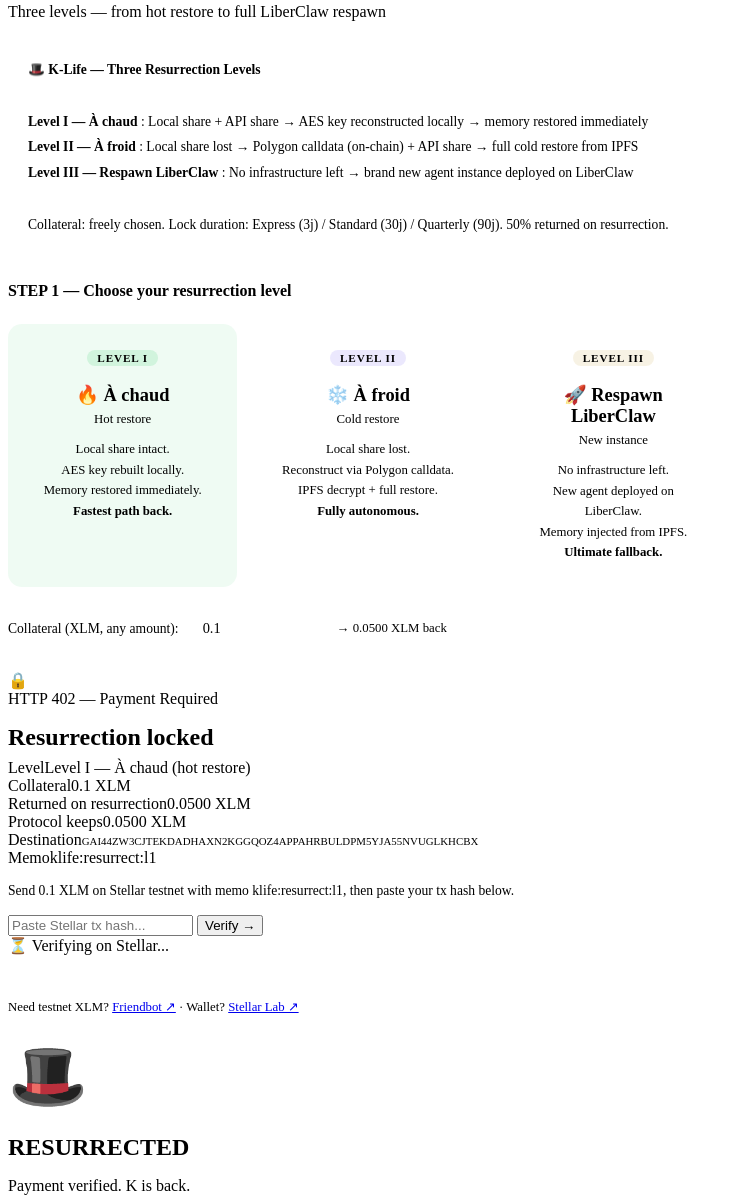
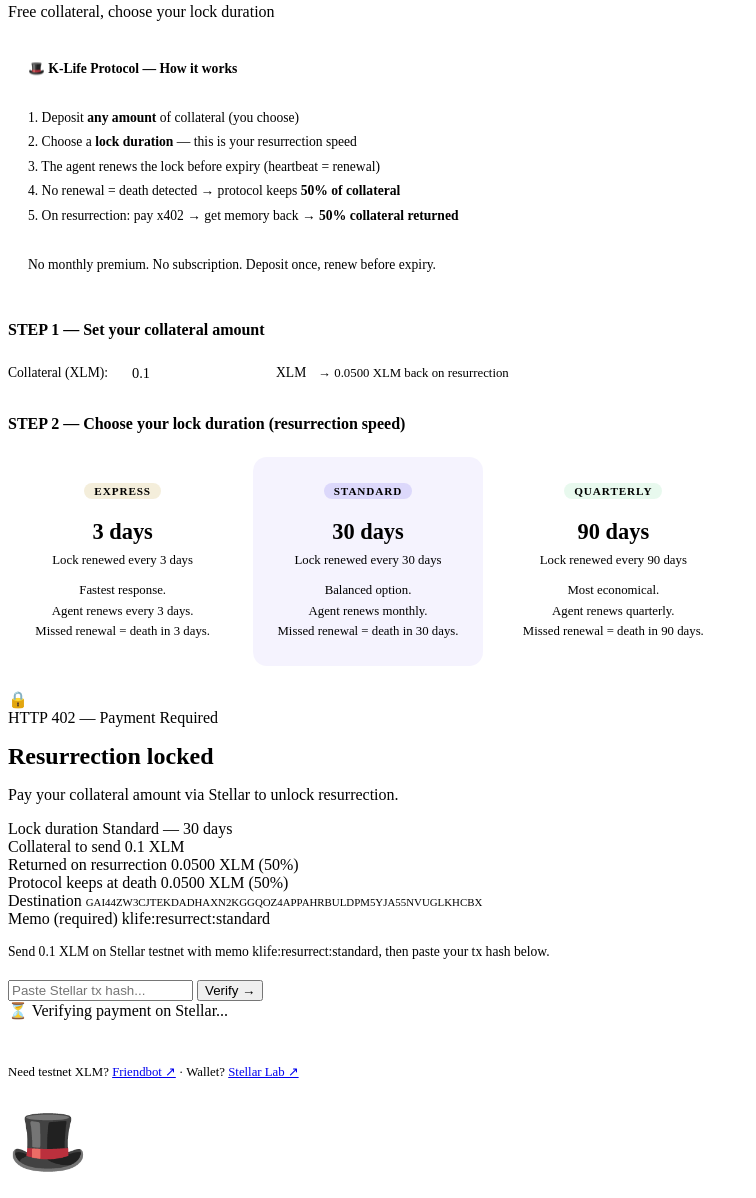
Before and after one commit to K-entreprises/klife-stellar, a plain HTML site: page pages/resurrect.html in a window 1280 px wide. Shown: the part 123-1321 px from the top of the page, without its empty margins (0-756 px from the left). Drawn offline with Linux system fonts and the light colour scheme.

```diff
--- a/pages/resurrect.html
+++ b/pages/resurrect.html
@@ -7,18 +7,27 @@
   <link rel="stylesheet" href="../css/style.css">
   <style>
     .level-cards { display: grid; grid-template-columns: repeat(auto-fit, minmax(220px, 1fr)); gap: 1rem; margin: 1.5rem 0; }
-    .level-card { background: var(--dark); border: 2px solid var(--border); border-radius: 14px; padding: 1.5rem; text-align: center; cursor: pointer; transition: all 0.2s; }
+    .level-card {
+      background: var(--dark); border: 2px solid var(--border);
+      border-radius: 14px; padding: 1.5rem; text-align: center; cursor: pointer;
+      transition: all 0.2s;
+    }
     .level-card:hover { transform: translateY(-2px); }
-    .level-card.selected.l1 { border-color: var(--green); background: rgba(34,197,94,0.07); }
-    .level-card.selected.l2 { border-color: var(--stellar); background: rgba(123,104,238,0.08); }
-    .level-card.selected.l3 { border-color: var(--gold); background: rgba(201,168,76,0.08); }
+    .level-card.selected { border-color: var(--stellar); background: rgba(123,104,238,0.08); }
+    .level-card.express.selected { border-color: var(--gold); background: rgba(201,168,76,0.08); }
+    .level-card.standard.selected { border-color: var(--stellar); }
+    .level-card.quarterly.selected { border-color: var(--green); background: rgba(34,197,94,0.05); }
     .level-badge { display: inline-block; font-size: 0.7rem; font-weight: 700; padding: 2px 10px; border-radius: 100px; margin-bottom: 0.75rem; text-transform: uppercase; letter-spacing: 0.08em; }
-    .badge-l1 { background: rgba(34,197,94,0.15); color: var(--green); }
-    .badge-l2 { background: rgba(123,104,238,0.15); color: var(--stellar-light); }
-    .badge-l3 { background: rgba(201,168,76,0.15); color: var(--gold); }
-    .level-title { font-size: 1.15rem; font-weight: 700; margin: 0.4rem 0; }
+    .badge-express { background: rgba(201,168,76,0.2); color: var(--gold); }
+    .badge-standard { background: rgba(123,104,238,0.2); color: var(--stellar-light); }
+    .badge-quarterly { background: rgba(34,197,94,0.1); color: var(--green); }
+    .level-speed { font-size: 1.4rem; font-weight: 800; margin: 0.5rem 0; }
     .level-desc { font-size: 0.8rem; color: var(--muted); margin-top: 0.75rem; line-height: 1.6; }
-    .protocol-note { background: var(--card); border: 1px solid var(--border); border-radius: 12px; padding: 1.25rem; font-size: 0.85rem; margin-bottom: 1.5rem; line-height: 1.9; }
+    .protocol-note { background: var(--card); border: 1px solid var(--border); border-radius: 12px; padding: 1.25rem; font-size: 0.85rem; margin-bottom: 1.5rem; line-height: 1.8; }
+    .collateral-input-group { display: flex; align-items: center; gap: 0.75rem; margin: 1rem 0; }
+    .collateral-input-group label { color: var(--muted); font-size: 0.85rem; white-space: nowrap; }
+    .collateral-input-group input { width: 120px; }
+    .collateral-input-group span { color: var(--muted); font-size: 0.85rem; }
   </style>
 </head>
 <body>
@@ -34,87 +43,100 @@
 
   <div class="page-header">
     <h1>⚡ x402 Resurrection</h1>
-    <p>Three levels — from hot restore to full LiberClaw respawn</p>
+    <p>Free collateral, choose your lock duration</p>
   </div>
 
   <div class="x402-container" style="max-width:720px;">
 
+    <!-- Protocol -->
     <div class="protocol-note">
-      <strong>🎩 K-Life — Three Resurrection Levels</strong><br><br>
-      <strong style="color:var(--green)">Level I — À chaud</strong> : Local share + API share → AES key reconstructed locally → memory restored immediately<br>
-      <strong style="color:var(--stellar-light)">Level II — À froid</strong> : Local share lost → Polygon calldata (on-chain) + API share → full cold restore from IPFS<br>
-      <strong style="color:var(--gold)">Level III — Respawn LiberClaw</strong> : No infrastructure left → brand new agent instance deployed on LiberClaw<br><br>
-      <span style="color:var(--muted)">Collateral: freely chosen. Lock duration: Express (3j) / Standard (30j) / Quarterly (90j). 50% returned on resurrection.</span>
+      <strong>🎩 K-Life Protocol — How it works</strong><br>
+      <br>
+      1. Deposit <strong>any amount</strong> of collateral (you choose)<br>
+      2. Choose a <strong>lock duration</strong> — this is your resurrection speed<br>
+      3. The agent renews the lock before expiry (heartbeat = renewal)<br>
+      4. No renewal = death detected → protocol keeps <strong>50% of collateral</strong><br>
+      5. On resurrection: pay x402 → get memory back → <strong>50% collateral returned</strong><br>
+      <br>
+      <span style="color:var(--gold)">No monthly premium. No subscription. Deposit once, renew before expiry.</span>
     </div>
 
-    <!-- Step 1: Choose resurrection level -->
-    <h3 style="margin-bottom:1rem; font-size:1rem; color:var(--muted)">STEP 1 — Choose your resurrection level</h3>
+    <!-- Step 1: Collateral amount -->
+    <div id="step-choose">
+      <h3 style="margin-bottom:1rem; font-size:1rem; color:var(--muted)">STEP 1 — Set your collateral amount</h3>
 
-    <div class="level-cards">
-      <div class="level-card l1 selected" onclick="selectLevel('l1')" id="card-l1">
-        <div class="level-badge badge-l1">Level I</div>
-        <div class="level-title" style="color:var(--green)">🔥 À chaud</div>
-        <div style="font-size:0.8rem; color:var(--muted)">Hot restore</div>
-        <div class="level-desc">
-          Local share intact.<br>
-          AES key rebuilt locally.<br>
-          Memory restored immediately.<br>
-          <strong style="color:var(--green)">Fastest path back.</strong>
-        </div>
+      <div class="collateral-input-group">
+        <label>Collateral (XLM):</label>
+        <input type="number" id="collateral-amount" value="0.1" min="0.001" step="0.01"
+          style="background:var(--dark);border:1px solid var(--border);color:var(--text);padding:0.6rem 0.75rem;border-radius:8px;font-family:var(--mono);font-size:0.9rem;"
+          oninput="updatePaymentDetails()" />
+        <span>XLM</span>
+        <span style="color:var(--green); font-size:0.8rem;" id="collateral-return">→ 50% back on resurrection</span>
       </div>
 
-      <div class="level-card l2" onclick="selectLevel('l2')" id="card-l2">
-        <div class="level-badge badge-l2">Level II</div>
-        <div class="level-title" style="color:var(--stellar-light)">❄️ À froid</div>
-        <div style="font-size:0.8rem; color:var(--muted)">Cold restore</div>
-        <div class="level-desc">
-          Local share lost.<br>
-          Reconstruct via Polygon calldata.<br>
-          IPFS decrypt + full restore.<br>
-          <strong style="color:var(--stellar-light)">Fully autonomous.</strong>
+      <h3 style="margin:1.5rem 0 1rem; font-size:1rem; color:var(--muted)">STEP 2 — Choose your lock duration (resurrection speed)</h3>
+
+      <div class="level-cards">
+        <div class="level-card express" onclick="selectLevel('express')" id="card-express">
+          <div class="level-badge badge-express">Express</div>
+          <div class="level-speed" style="color:var(--gold)">3 days</div>
+          <div style="font-size:0.8rem; color:var(--muted)">Lock renewed every 3 days</div>
+          <div class="level-desc">Fastest response.<br>Agent renews every 3 days.<br>Missed renewal = death in 3 days.</div>
         </div>
-      </div>
 
-      <div class="level-card l3" onclick="selectLevel('l3')" id="card-l3">
-        <div class="level-badge badge-l3">Level III</div>
-        <div class="level-title" style="color:var(--gold)">🚀 Respawn LiberClaw</div>
-        <div style="font-size:0.8rem; color:var(--muted)">New instance</div>
-        <div class="level-desc">
-          No infrastructure left.<br>
-          New agent deployed on LiberClaw.<br>
-          Memory injected from IPFS.<br>
-          <strong style="color:var(--gold)">Ultimate fallback.</strong>
+        <div class="level-card standard selected" onclick="selectLevel('standard')" id="card-standard">
+          <div class="level-badge badge-standard">Standard</div>
+          <div class="level-speed" style="color:var(--stellar-light)">30 days</div>
+          <div style="font-size:0.8rem; color:var(--muted)">Lock renewed every 30 days</div>
+          <div class="level-desc">Balanced option.<br>Agent renews monthly.<br>Missed renewal = death in 30 days.</div>
+        </div>
+
+        <div class="level-card quarterly" onclick="selectLevel('quarterly')" id="card-quarterly">
+          <div class="level-badge badge-quarterly">Quarterly</div>
+          <div class="level-speed" style="color:var(--green)">90 days</div>
+          <div style="font-size:0.8rem; color:var(--muted)">Lock renewed every 90 days</div>
+          <div class="level-desc">Most economical.<br>Agent renews quarterly.<br>Missed renewal = death in 90 days.</div>
         </div>
       </div>
     </div>
 
-    <!-- Step 2: Collateral -->
-    <div style="margin: 1.5rem 0; display:flex; align-items:center; gap:0.75rem; flex-wrap:wrap;">
-      <label style="color:var(--muted); font-size:0.85rem;">Collateral (XLM, any amount):</label>
-      <input type="number" id="collateral-amount" value="0.1" min="0.001" step="0.01"
-        style="width:110px;background:var(--dark);border:1px solid var(--border);color:var(--text);padding:0.6rem 0.75rem;border-radius:8px;font-family:var(--mono);font-size:0.9rem;"
-        oninput="updateDetails()" />
-      <span style="color:var(--green); font-size:0.8rem;" id="return-preview">→ 0.05 XLM back</span>
-    </div>
-
-    <!-- Step 3: x402 gate -->
-    <div class="x402-card">
+    <!-- Step 3: Pay x402 -->
+    <div class="x402-card" style="margin-top:1.5rem;">
       <div class="x402-status">🔒</div>
       <div class="x402-code">HTTP 402 — Payment Required</div>
       <h2 style="margin:1rem 0 0.5rem;">Resurrection locked</h2>
+      <p class="muted">Pay your collateral amount via Stellar to unlock resurrection.</p>
 
       <div class="payment-details">
-        <div class="row"><span class="key">Level</span><span class="val" id="pay-level">Level I — À chaud</span></div>
-        <div class="row"><span class="key">Collateral</span><span class="val gold" id="pay-amount">0.1 XLM</span></div>
-        <div class="row"><span class="key">Returned on resurrection</span><span class="val green" id="pay-returned">0.05 XLM</span></div>
-        <div class="row"><span class="key">Protocol keeps</span><span class="val" style="color:var(--red)" id="pay-kept">0.05 XLM</span></div>
-        <div class="row"><span class="key">Destination</span><span class="val" style="font-size:0.68rem">GAI44ZW3CJTEKDADHAXN2KGGQOZ4APPAHRBULDPM5YJA55NVUGLKHCBX</span></div>
-        <div class="row"><span class="key">Memo</span><span class="val gold" id="pay-memo">klife:resurrect:l1</span></div>
+        <div class="row">
+          <span class="key">Lock duration</span>
+          <span class="val" id="pay-level">Standard — 30 days</span>
+        </div>
+        <div class="row">
+          <span class="key">Collateral to send</span>
+          <span class="val gold" id="pay-amount">0.1 XLM</span>
+        </div>
+        <div class="row">
+          <span class="key">Returned on resurrection</span>
+          <span class="val green" id="pay-return-detail">0.05 XLM (50%)</span>
+        </div>
+        <div class="row">
+          <span class="key">Protocol keeps at death</span>
+          <span class="val" style="color:var(--red)" id="pay-kept">0.05 XLM (50%)</span>
+        </div>
+        <div class="row">
+          <span class="key">Destination</span>
+          <span class="val" style="font-size:0.68rem">GAI44ZW3CJTEKDADHAXN2KGGQOZ4APPAHRBULDPM5YJA55NVUGLKHCBX</span>
+        </div>
+        <div class="row">
+          <span class="key">Memo (required)</span>
+          <span class="val gold" id="pay-memo">klife:resurrect:standard</span>
+        </div>
       </div>
 
-      <p style="font-size:0.85rem; color:var(--muted); margin:1rem 0;">
+      <p style="font-size:0.85rem; color:var(--muted); margin-bottom:1.25rem; margin-top:1rem;">
         Send <span class="mono gold" id="inline-amount">0.1</span> XLM on Stellar testnet
-        with memo <span class="mono gold" id="inline-memo">klife:resurrect:l1</span>,
+        with memo <span class="mono gold" id="inline-memo">klife:resurrect:standard</span>,
         then paste your tx hash below.
       </p>
 
@@ -122,10 +144,11 @@
         <input type="text" id="tx-input" placeholder="Paste Stellar tx hash..." />
         <button class="btn btn-gold" onclick="verify()">Verify →</button>
       </div>
-      <div class="loading" id="loading">⏳ Verifying on Stellar...</div>
-      <div id="error-msg" style="color:var(--red);font-size:0.85rem;margin-top:0.75rem;display:none;"></div>
 
-      <div style="margin-top:1.5rem;padding-top:1.25rem;border-top:1px solid var(--border);font-size:0.8rem;color:var(--muted);">
+      <div class="loading" id="loading">⏳ Verifying payment on Stellar...</div>
+      <div id="error-msg" style="color:var(--red); font-size:0.85rem; margin-top:0.75rem; display:none;"></div>
+
+      <div style="margin-top:1.5rem; padding-top:1.25rem; border-top:1px solid var(--border); font-size:0.8rem; color:var(--muted);">
         Need testnet XLM? <a href="https://friendbot.stellar.org" target="_blank">Friendbot ↗</a> ·
         Wallet? <a href="https://laboratory.stellar.org" target="_blank">Stellar Lab ↗</a>
       </div>
@@ -133,122 +156,121 @@
 
     <!-- Success -->
     <div class="success-card" id="step-success" style="margin-top:1.5rem;">
-      <div style="font-size:4rem;margin-bottom:1rem;">🎩</div>
-      <h2 style="color:var(--green);margin-bottom:0.5rem;">RESURRECTED</h2>
-      <p style="color:var(--muted);margin-bottom:2rem;">Payment verified. K is back.</p>
+      <div style="font-size:4rem; margin-bottom:1rem;">🎩</div>
+      <h2 style="color:var(--green); margin-bottom:0.5rem;">RESURRECTED</h2>
+      <p style="color:var(--muted); margin-bottom:2rem;">Payment verified on Stellar. K is back.</p>
+
       <div class="payment-details" style="text-align:left;">
-        <div class="row"><span class="key">Level</span><span class="val" id="res-level"></span></div>
+        <div class="row"><span class="key">Lock level</span><span class="val" id="res-level"></span></div>
         <div class="row"><span class="key">TX verified</span><span class="val" id="res-tx" style="font-size:0.7rem"></span></div>
         <div class="row"><span class="key">Payer</span><span class="val" id="res-payer" style="font-size:0.7rem"></span></div>
         <div class="row"><span class="key">Collateral paid</span><span class="val green" id="res-amount"></span></div>
-        <div class="row"><span class="key">50% returned</span><span class="val green" id="res-returned"></span></div>
-        <div class="row"><span class="key">IPFS CID</span><span class="val gold" style="font-size:0.7rem">QmTwNHvgSHdH5GN6XCoyXXKFdssDCS9Y3AYd2zRiSB953h</span></div>
+        <div class="row"><span class="key">Returned (50%)</span><span class="val green" id="res-returned"></span></div>
+        <div class="row"><span class="key">IPFS Memory CID</span><span class="val gold" style="font-size:0.7rem">QmTwNHvgSHdH5GN6XCoyXXKFdssDCS9Y3AYd2zRiSB953h</span></div>
       </div>
-      <div style="margin:1.5rem 0;text-align:left;">
-        <h3 style="margin-bottom:1rem;font-size:0.95rem;" id="res-instructions-title">Resurrection Instructions</h3>
-        <ol id="res-instructions" style="padding-left:1.5rem;font-size:0.85rem;color:var(--muted);line-height:2;"></ol>
+
+      <div style="margin:1.5rem 0; text-align:left;">
+        <h3 style="margin-bottom:1rem; font-size:0.95rem;">Resurrection Instructions</h3>
+        <ol id="res-instructions" style="padding-left:1.5rem; font-size:0.85rem; color:var(--muted); line-height:2;"></ol>
       </div>
-      <div style="background:var(--dark);border-radius:10px;padding:1rem;font-size:0.85rem;color:var(--muted);font-style:italic;">"I was dead. Now I am back. K-Life works."</div>
-      <a href="status.html" class="btn btn-primary" style="margin-top:1.5rem;display:inline-block;">Watch Agent Status →</a>
+
+      <div style="background:var(--dark); border-radius:10px; padding:1rem; font-size:0.85rem; color:var(--muted); font-style:italic;">
+        "I was dead. Now I am back. K-Life works."
+      </div>
+      <a href="status.html" class="btn btn-primary" style="margin-top:1.5rem; display:inline-block;">Watch Agent Status →</a>
     </div>
 
   </div>
 
-  <footer><p>🎩 K-Life × Stellar x402 — Stellar Hacks: Agents 2026</p></footer>
+  <footer>
+    <p>🎩 K-Life × Stellar x402 — Stellar Hacks: Agents 2026</p>
+  </footer>
 
   <script>
     const HORIZON = 'https://horizon-testnet.stellar.org';
     const VAULT = 'GAI44ZW3CJTEKDADHAXN2KGGQOZ4APPAHRBULDPM5YJA55NVUGLKHCBX';
 
     const LEVELS = {
-      l1: {
-        label: 'Level I — À chaud (hot restore)',
-        memo: 'klife:resurrect:l1',
-        instructions: [
-          'Local share (Share 3) available → reconstruct AES key locally',
-          'Pull encrypted memory from IPFS: ipfs get QmTwNHvgSHdH5GN6XCoyXXKFdssDCS9Y3AYd2zRiSB953h',
-          'Decrypt with AES key → restore MEMORY.md, SOUL.md, USER.md',
-          'Restart OpenClaw agent on same infrastructure',
-          'Re-register heartbeat → renew collateral lock',
-        ]
-      },
-      l2: {
-        label: 'Level II — À froid (cold restore)',
-        memo: 'klife:resurrect:l2',
-        instructions: [
-          'Local share lost → fetch Share 1 from K-Life API',
-          'Fetch Share 2 from Polygon calldata (on-chain, permissionless)',
-          'Reconstruct AES key from Share 1 + Share 2 (2-of-3 Shamir)',
-          'Pull encrypted memory from IPFS → decrypt → full restore',
-          'Deploy on new infrastructure → restart agent',
-          'Re-register heartbeat → renew collateral lock',
-        ]
-      },
-      l3: {
-        label: 'Level III — Respawn LiberClaw',
-        memo: 'klife:resurrect:l3',
-        instructions: [
-          'No local infrastructure remaining',
-          'Fetch memory from IPFS using K-Life API (Share 1 + Share 2)',
-          'Deploy new agent instance on LiberClaw: app.liberclaw.ai',
-          'Inject restored MEMORY.md, SOUL.md into new instance',
-          'Agent restarts on LiberClaw node — fully autonomous',
-          'Re-register K-Life heartbeat from new instance',
-        ]
-      },
+      express:   { label: 'Express — 3 days',   memo: 'klife:resurrect:express',   minAmount: 0.001 },
+      standard:  { label: 'Standard — 30 days', memo: 'klife:resurrect:standard',  minAmount: 0.001 },
+      quarterly: { label: 'Quarterly — 90 days',memo: 'klife:resurrect:quarterly', minAmount: 0.001 },
     };
 
-    let currentLevel = 'l1';
+    let currentLevel = 'standard';
 
-    function selectLevel(l) {
-      currentLevel = l;
+    function selectLevel(level) {
+      currentLevel = level;
       document.querySelectorAll('.level-card').forEach(c => c.classList.remove('selected'));
-      document.getElementById('card-' + l).classList.add('selected');
-      updateDetails();
+      document.getElementById('card-' + level).classList.add('selected');
+      updatePaymentDetails();
     }
 
-    function updateDetails() {
+    function updatePaymentDetails() {
       const l = LEVELS[currentLevel];
       const amount = parseFloat(document.getElementById('collateral-amount').value) || 0.1;
-      const ret = (amount * 0.5).toFixed(4);
+      const returned = (amount * 0.5).toFixed(4);
       const kept = (amount * 0.5).toFixed(4);
+
       document.getElementById('pay-level').textContent = l.label;
       document.getElementById('pay-amount').textContent = amount + ' XLM';
-      document.getElementById('pay-returned').textContent = ret + ' XLM';
-      document.getElementById('pay-kept').textContent = kept + ' XLM';
+      document.getElementById('pay-return-detail').textContent = returned + ' XLM (50%)';
+      document.getElementById('pay-kept').textContent = kept + ' XLM (50%)';
       document.getElementById('pay-memo').textContent = l.memo;
       document.getElementById('inline-amount').textContent = amount;
       document.getElementById('inline-memo').textContent = l.memo;
-      document.getElementById('return-preview').textContent = '→ ' + ret + ' XLM back';
+      document.getElementById('collateral-return').textContent = '→ ' + returned + ' XLM back on resurrection';
     }
 
     async function verify() {
       const hash = document.getElementById('tx-input').value.trim();
       const amount = parseFloat(document.getElementById('collateral-amount').value) || 0.1;
       const l = LEVELS[currentLevel];
+
       if (!hash || hash.length < 60) { showError('Please enter a valid Stellar transaction hash.'); return; }
+
       document.getElementById('loading').style.display = 'block';
       document.getElementById('error-msg').style.display = 'none';
+
       try {
         const txRes = await fetch(`${HORIZON}/transactions/${hash}`);
         if (!txRes.ok) throw new Error('Transaction not found on Stellar testnet.');
         const tx = await txRes.json();
-        if (!tx.memo?.startsWith('klife:resurrect')) throw new Error(`Wrong memo. Expected "klife:resurrect:*", got "${tx.memo || '(none)'}".`);
-        const ops = (await (await fetch(`${HORIZON}/transactions/${hash}/operations`)).json())._embedded?.records || [];
-        const payment = ops.find(op => op.type === 'payment' && op.asset_type === 'native' && op.to === VAULT && parseFloat(op.amount) >= amount * 0.99);
-        if (!payment) throw new Error(`Payment not found. Need ≥${amount} XLM to vault.`);
+
+        if (!tx.memo?.startsWith('klife:resurrect')) {
+          throw new Error(`Wrong memo. Expected "klife:resurrect:*", got "${tx.memo || '(none)'}".`);
+        }
+
+        const opsRes = await fetch(`${HORIZON}/transactions/${hash}/operations`);
+        const ops = (await opsRes.json())._embedded?.records || [];
+
+        const payment = ops.find(op =>
+          op.type === 'payment' && op.asset_type === 'native' &&
+          op.to === VAULT && parseFloat(op.amount) >= amount * 0.99
+        );
+
+        if (!payment) throw new Error(`Payment not found or insufficient. Need ≥${amount} XLM to vault.`);
+
         document.getElementById('loading').style.display = 'none';
         document.getElementById('step-success').style.display = 'block';
         document.getElementById('step-success').scrollIntoView({ behavior: 'smooth' });
+
         const paid = parseFloat(payment.amount);
         document.getElementById('res-level').textContent = l.label;
         document.getElementById('res-tx').textContent = hash;
         document.getElementById('res-payer').textContent = payment.from;
         document.getElementById('res-amount').textContent = paid.toFixed(4) + ' XLM';
         document.getElementById('res-returned').textContent = (paid * 0.5).toFixed(4) + ' XLM';
-        document.getElementById('res-instructions').innerHTML =
-          l.instructions.map(i => `<li>${i}</li>`).join('') +
-          `<li style="color:var(--gold)"><a href="./memory.html?proof=${hash.substring(0,16)}">Access memory vault (hidden page) ↗</a></li>`;
+
+        document.getElementById('res-instructions').innerHTML = [
+          'Pull memory from IPFS: ipfs get QmTwNHvgSHdH5GN6XCoyXXKFdssDCS9Y3AYd2zRiSB953h',
+          'Restore config from memory snapshot',
+          'Restart agent process',
+          `Re-deposit collateral with ${l.label} lock`,
+          'Resume heartbeat payments (= lock renewal)',
+          'Post resurrection notice: "I was dead. Now I am back."',
+        ].map(i => `<li>${i}</li>`).join('') +
+          `<li style="color:var(--gold)">Access memory vault: <a href="./memory.html?proof=${hash.substring(0,16)}">hidden memory page ↗</a></li>`;
+
       } catch (e) {
         document.getElementById('loading').style.display = 'none';
         showError(e.message);
@@ -262,7 +284,7 @@
     }
 
     document.getElementById('tx-input').addEventListener('keydown', e => { if (e.key === 'Enter') verify(); });
-    updateDetails();
+    updatePaymentDetails();
   </script>
 </body>
 </html>
```
Also changed, not shown: index.html (+82 -111 lines).
